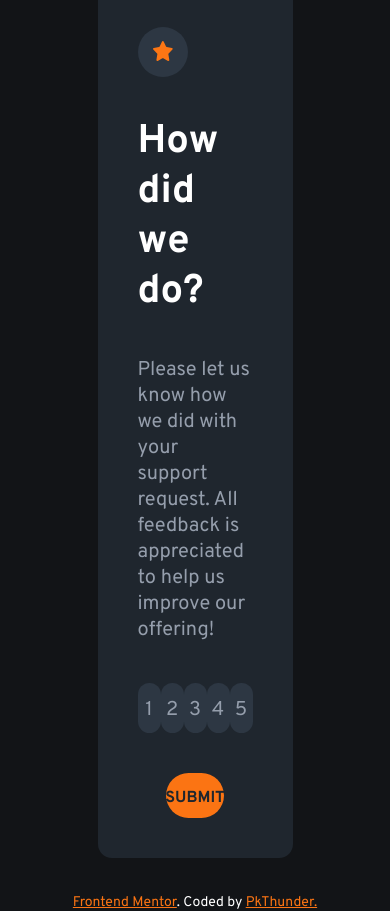
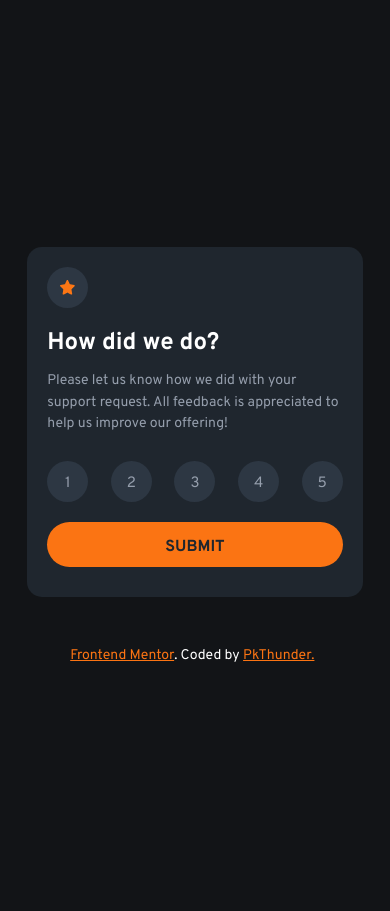
Before and after one commit to pkthunder87/rating-comp, a React (Vite) app: page / in a window 390 px wide. After the commit the page ends 844 px from the top, so only its background shows below. Built offline with nearby package versions, Linux system fonts and the light colour scheme.

Commit message:
Feat: Add mobile static design

```diff
--- a/src/App.tsx
+++ b/src/App.tsx
@@ -4,7 +4,7 @@ import Attribution from "./components/Attribution";
 
 function App() {
   return (
-    <div>
+    <div className="wrapper">
       <AppLayout>
         <div className="rating">
           <div className="icon-circle">
--- a/src/sass/_base.scss
+++ b/src/sass/_base.scss
@@ -71,6 +71,10 @@ body {
 
   color: hsl(var(--color-grey));
   background-color: hsl(var(--color-very-dark-blue));
+
+  display: flex;
+  justify-content: center;
+  align-items: center;
 }
 
 /* Make images easier to work with */
--- a/src/sass/_components.scss
+++ b/src/sass/_components.scss
@@ -15,8 +15,8 @@
   --color-orange: 25deg, 97%, 53%;
 
   --color-grey: 217deg, 12%, 63%;
-  --color-bubble: 213deg, 19%, 22%;
-  --color-dark-blue: 213deg, 19%, 15%;
+  --color-bubble: 213deg, 19%, 19%;
+  --color-dark-blue: 213deg, 19%, 13%;
   --color-very-dark-blue: 216deg, 12%, 8%;
   --color-white: 0deg, 0%, 100%;
 }
@@ -34,47 +34,33 @@
 .rating {
   display: flex;
   flex-direction: column;
-  border-radius: 14px;
+  border-radius: 15px;
   background-color: hsl(var(--color-dark-blue));
   font-size: 2rem;
-  row-gap: 4rem;
-  padding: 4rem;
-  width: 50%;
+  row-gap: 2rem;
+  padding: 2rem;
+
+  &__img {
+    transform: translateY(-15%);
+    height: 15px;
+    width: 15px;
+  }
 
   &__title {
     color: hsl(var(--color-white));
+    font-size: 2.4rem;
   }
 
-  &__img {
-    transform: translateY(-15%);
-    height: 20px;
-    width: 20px;
-  }
-
-  &__cta {
-    display: flex;
-    font-weight: 700;
-    font-size: 1.6rem;
-    text-transform: uppercase;
-    color: hsl(var(--color-dark-blue));
-    justify-content: center;
-    border-radius: 100px;
-    width: 50%;
-    padding: 1rem;
-    padding-block-start: 1.5rem;
-    background-color: hsl(var(--color-orange));
-    margin-left: 0 auto;
-    align-self: center;
-
-    &:hover {
-      background-color: hsl(var(--color-white));
-      color: hsl(var(--color-bubble));
-      cursor: pointer;
-    }
+  &__text {
+    margin-block-start: -0.8rem;
+    font-size: 1.4rem;
+    line-height: 1.55em;
   }
 
   &__score {
     display: flex;
+    font-size: 1.5rem;
+    margin-block-start: 0.6rem;
 
     justify-content: space-between;
 
@@ -93,8 +79,31 @@
     align-items: center;
     padding-block-start: 0.4rem;
     border-radius: 100px;
-    height: 5rem;
-    width: 5rem;
+    height: 4.1rem;
+    width: 4.1rem;
     background-color: hsl(var(--color-bubble));
   }
+
+  &__cta {
+    display: flex;
+    font-weight: 700;
+    font-size: 1.6rem;
+    text-transform: uppercase;
+    color: hsl(var(--color-dark-blue));
+    justify-content: center;
+    border-radius: 100px;
+    width: 100%;
+    padding: 1rem;
+    padding-block-start: 1.5rem;
+    background-color: hsl(var(--color-orange));
+    margin-left: 0 auto;
+    margin-block-end: 1rem;
+    align-self: center;
+
+    &:hover {
+      background-color: hsl(var(--color-white));
+      color: hsl(var(--color-bubble));
+      cursor: pointer;
+    }
+  }
 }
--- a/src/sass/_layout.scss
+++ b/src/sass/_layout.scss
@@ -34,6 +34,9 @@
   text-wrap: balance;
   margin-block-start: 5rem;
 
+  position: absolute;
+  left: 18%;
+
   @media (min-width: 400px) {
   }
 
@@ -50,8 +53,8 @@
    ============= */
 
 .app-layout {
-  height: 100vh;
   display: flex;
   justify-content: center;
   align-items: center;
+  padding-inline: 7%;
 }
```
